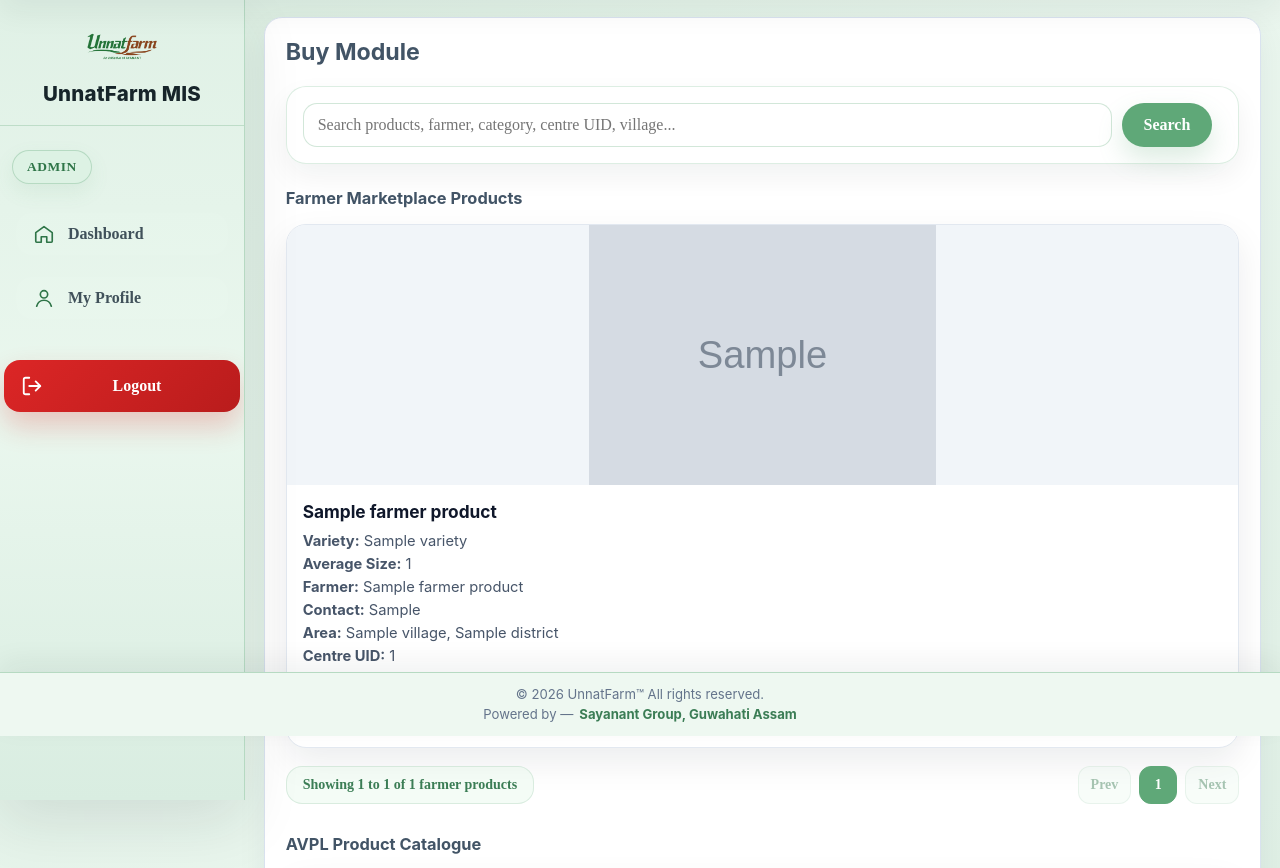
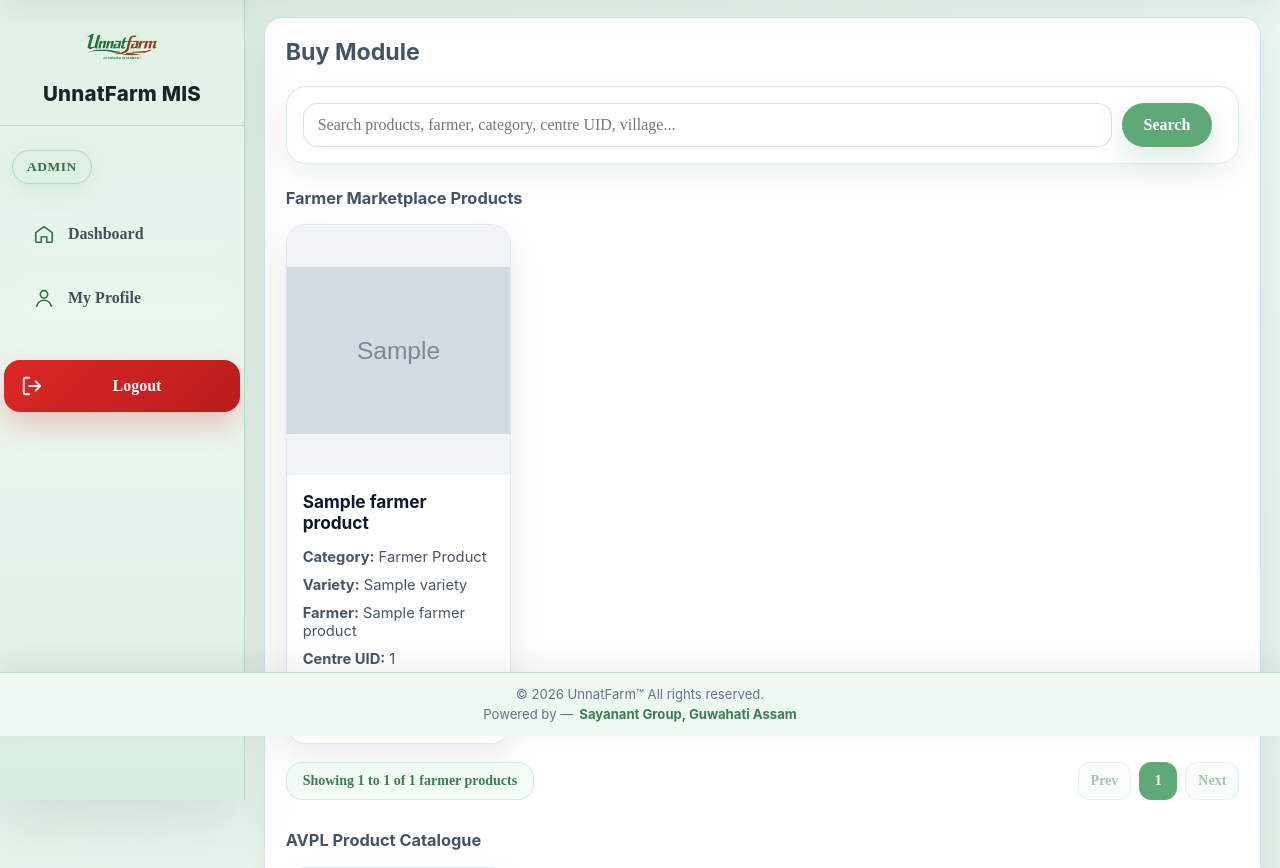
Before and after one commit to rahulbaruah098/Unnat-Farm, a Flask app: page /modules/buy in a window 1280 px wide. Shown: the part 64-932 px from the top of the page. Run offline with Flask 3, Linux system fonts and the light colour scheme; the visitor is signed in with stand-in values (Sample User, id 1); grey boxes marked "Sample" are stand-in pictures; a database or web service that is not in the repository returns one stand-in record (values such as "Sample title").

Commit message:
fixed fixed fixed

```diff
--- a/app/blueprints/modules/routes.py
+++ b/app/blueprints/modules/routes.py
@@ -130,19 +130,22 @@ def buy():
         flash(f"{quantity} {product.get('product_name')} purchased and added to your stock.", "success")
         return redirect(url_for("modules.buy"))
 
-    # ===== GET LOGIC =====
+   # ===== GET LOGIC =====
     products = list(mongo.db.products.find({}).sort("created_at", -1))
 
+    view_mode = request.args.get("view", "").strip()
+
     farmer_query = {"status": "active"}
 
-    if session.get("role") == "ufc_mitra":
-        farmer_query["mitra_uid"] = session.get("mitra_uid")
+    if view_mode != "all":
+        if session.get("role") == "ufc_mitra":
+            farmer_query["mitra_uid"] = session.get("mitra_uid")
     elif session.get("role") == "ufc_admin":
         farmer_query["centre_uid"] = session.get("centre_uid")
 
     farmer_products = list(
-        mongo.db.farmer_products.find(farmer_query).sort("created_at", -1)
-    )
+    mongo.db.farmer_products.find(farmer_query).sort("created_at", -1)
+)
 
     return render_template(
         "modules/buy.html",
@@ -658,6 +661,7 @@ def insurance_leads():
 def lms():
     audience = session.get("role")
     user_id = session.get("user_id")
+    q = request.args.get("q", "").strip()
 
     query = {
         "$or": [
@@ -667,16 +671,23 @@ def lms():
     }
 
     if audience == "farmer":
-        farmer_profile = mongo.db.farmer_master.find_one({
-            "linked_user_id": user_id
-        })
-
-        if not farmer_profile:
-            farmer_profile = mongo.db.farmer_master.find_one({
-                "linked_user_id": ObjectId(user_id)
-            })
-
-        farmer_activities = farmer_profile.get("activities", []) if farmer_profile else []
+        farmer_profile = (
+            mongo.db.farmer_master.find_one({"linked_user_id": user_id})
+            or mongo.db.farmer_master.find_one({"linked_user_id": ObjectId(user_id)})
+        )
+
+        farmer_activities = []
+
+        if farmer_profile:
+            for key in ["activities", "registered_activities", "activity", "farmer_activities"]:
+                value = farmer_profile.get(key)
+
+                if isinstance(value, list):
+                    farmer_activities.extend(value)
+                elif isinstance(value, str) and value.strip():
+                    farmer_activities.append(value.strip())
+
+        farmer_activities = list(set(farmer_activities))
 
         query = {
             "$and": [
@@ -689,13 +700,12 @@ def lms():
                 {
                     "$or": [
                         {"activity_category": "all"},
-                        {"activity_category": {"$in": farmer_activities}}
+                        {"activity_category": "All"},
+                        {"activity_category": {"$in": farmer_activities}},
                     ]
                 }
             ]
         }
-
-    q = request.args.get("q", "").strip()
 
     if q:
         query = {
@@ -1566,7 +1576,7 @@ def place_farmer_order():
 
     if quantity <= 0:
         flash("Invalid quantity.", "danger")
-        return redirect(url_for("dashboard.home"))
+        return redirect(url_for("modules.buy"))
 
     user = mongo.db.users.find_one({"_id": ObjectId(session["user_id"])}) or {}
 
@@ -1577,6 +1587,96 @@ def place_farmer_order():
     }) or mongo.db.farmer_master.find_one({
         "contact_no": user.get("phone")
     }) or {}
+
+    farmer_product = None
+    avpl_product = None
+    product_source = "avpl_product"
+
+    if product_id:
+        try:
+            farmer_product = mongo.db.farmer_products.find_one({
+                "_id": ObjectId(product_id)
+            })
+        except Exception:
+            farmer_product = None
+
+    if farmer_product:
+        product_source = "farmer_product"
+
+        if str(farmer_product.get("farmer_user_id")) == str(session.get("user_id")):
+            flash("You cannot buy your own listed product.", "danger")
+            return redirect(url_for("modules.buy"))
+
+        available_qty = float(farmer_product.get("available_quantity") or 0)
+
+        if quantity > available_qty:
+            flash("Not enough quantity available.", "danger")
+            return redirect(url_for("modules.buy"))
+
+        product_name = farmer_product.get("product_name")
+        unit_price = float(farmer_product.get("unit_price") or 0)
+
+        # ✅ Reduce farmer product stock
+        update_result = mongo.db.farmer_products.update_one(
+            {
+                "_id": ObjectId(product_id),
+                "available_quantity": {"$gte": quantity}
+            },
+            {
+                "$inc": {
+                    "available_quantity": -quantity
+                },
+                "$set": {
+                    "updated_at": now_utc()
+                }
+            }
+        )
+
+        if update_result.modified_count == 0:
+            flash("Stock changed recently. Please try again.", "danger")
+            return redirect(url_for("modules.buy"))
+
+    else:
+        if product_id:
+            try:
+                avpl_product = mongo.db.products.find_one({
+                    "_id": ObjectId(product_id)
+                })
+            except Exception:
+                avpl_product = None
+
+        if not avpl_product:
+            flash("Product not found.", "danger")
+            return redirect(url_for("modules.buy"))
+
+        product_name = avpl_product.get("name") or avpl_product.get("product_name") or product_name
+        unit_price = float(avpl_product.get("price") or avpl_product.get("unit_price") or unit_price or 0)
+
+        available_qty = float(avpl_product.get("available_quantity") or 0)
+
+        if quantity > available_qty:
+            flash("Not enough quantity available.", "danger")
+            return redirect(url_for("modules.buy"))
+
+        # ✅ Reduce AVPL product stock
+        update_result = mongo.db.products.update_one(
+            {
+                "_id": ObjectId(product_id),
+                "available_quantity": {"$gte": quantity}
+            },
+            {
+                "$inc": {
+                    "available_quantity": -quantity
+                },
+                "$set": {
+                    "updated_at": now_utc()
+                }
+            }
+        )
+
+        if update_result.modified_count == 0:
+            flash("Stock changed recently. Please try again.", "danger")
+            return redirect(url_for("modules.buy"))
 
     total_amount = quantity * unit_price
 
@@ -1593,9 +1693,10 @@ def place_farmer_order():
         "centre_uid": farmer.get("centre_uid"),
         "mitra_uid": farmer.get("mitra_uid"),
         "order_type": "farmer_purchase",
+        "product_source": product_source,
         "status": "placed",
         "created_at": now_utc()
     })
 
     flash("Order placed successfully.", "success")
-    return redirect(url_for("dashboard.home"))
+    return redirect(url_for("modules.buy"))
--- a/app/templates/modules/buy.html
+++ b/app/templates/modules/buy.html
@@ -34,35 +34,52 @@
 <div class="market-body">
     <h4>{{ p.product_name }}</h4>
 
+    <p><strong>Category:</strong> Farmer Product</p>
     <p><strong>Variety:</strong> {{ p.variety or '-' }}</p>
-                    <p><strong>Average Size:</strong> {{ p.average_size or '-' }}</p>
     <p><strong>Farmer:</strong> {{ p.farmer_name or '-' }}</p>
-                    <p><strong>Contact:</strong> {{ p.farmer_contact or '-' }}</p>
-                    <p>
-                        <strong>Area:</strong>
-                        {{ p.village or '-' }}{% if p.block %}, {{ p.block }}{% endif %}{% if p.district %}, {{ p.district }}{% endif %}
-                    </p>
     <p><strong>Centre UID:</strong> {{ p.centre_uid or '-' }}</p>
 
     <div class="market-footer">
      <div>
     <span class="price">₹{{ p.unit_price or '-' }}</span>
-                            <small>Available: {{ p.available_quantity or '-' }}</small>
+
+    {% set farmer_stock = p.available_quantity|float %}
+    {% if farmer_stock <= 0 %}
+        <small class="stock-text stock-out">Out of Stock</small>
+    {% else %}
+        <small class="stock-text">Available: {{ p.available_quantity }}</small>
+    {% endif %}
 </div>
 
-                        {% if session.get('role') == 'ufc_mitra' %}
-                            <form method="POST" class="buy-form">
-                                <input type="hidden" name="product_id" value="{{ p._id }}">
+{% if session.get('role') == 'farmer' %}
+    {% if farmer_stock <= 0 %}
+        <form class="buy-form">
             <input
                 type="number"
                 step="0.01"
                 min="0.01"
+                placeholder="Qty"
+                disabled
+            >
+            <button type="button" disabled>Buy</button>
+        </form>
+    {% else %}
+        <form method="POST" action="{{ url_for('modules.place_farmer_order') }}" class="buy-form">
+            <input type="hidden" name="product_id" value="{{ p._id }}">
+            <input type="hidden" name="product_name" value="{{ p.product_name }}">
+            <input type="hidden" name="unit_price" value="{{ p.unit_price or 0 }}">
+            <input
+                type="number"
+                step="0.01"
+                min="0.01"
+                max="{{ p.available_quantity }}"
                 name="quantity"
                 placeholder="Qty"
                 required
             >
             <button type="submit">Buy</button>
         </form>
+    {% endif %}
 {% endif %}
     </div>
 </div>
@@ -124,6 +141,23 @@
         <span class="price">₹{{ p.price or '-' }}</span>
         <small>AVPL Catalogue Product</small>
     </div>
+
+    {% if session.get('role') == 'farmer' %}
+        <form method="POST" action="{{ url_for('modules.place_farmer_order') }}" class="buy-form">
+            <input type="hidden" name="product_id" value="{{ p._id }}">
+            <input type="hidden" name="product_name" value="{{ p.name }}">
+            <input type="hidden" name="unit_price" value="{{ p.price or 0 }}">
+            <input
+                type="number"
+                step="0.01"
+                min="0.01"
+                name="quantity"
+                placeholder="Qty"
+                required
+            >
+            <button type="submit">Buy</button>
+        </form>
+    {% endif %}
 </div>
                 </div>
             </div>
@@ -202,9 +236,27 @@
 
 .marketplace-grid{
     display:grid;
-    grid-template-columns:repeat(auto-fit,minmax(260px,1fr));
+    grid-template-columns:repeat(auto-fill, minmax(260px, 1fr));
     gap:18px;
     margin-top:16px;
+}
+
+@media(min-width:1200px){
+    .marketplace-grid{
+        grid-template-columns:repeat(4, minmax(0, 1fr));
+    }
+}
+
+@media(min-width:861px) and (max-width:1199px){
+    .marketplace-grid{
+        grid-template-columns:repeat(3, minmax(0, 1fr));
+    }
+}
+
+@media(min-width:521px) and (max-width:860px){
+    .marketplace-grid{
+        grid-template-columns:repeat(2, minmax(0, 1fr));
+    }
 }
 
 .market-card{
@@ -214,6 +266,10 @@
     overflow:hidden;
     box-shadow:0 14px 34px rgba(15,23,42,.08);
     transition:.2s ease;
+    display:flex;
+    flex-direction:column;
+    min-height:430px;
+    width:100%;
 }
 
 .market-card:hover{
@@ -223,7 +279,7 @@
 
 .market-img-wrap{
     width:100%;
-    height:260px;
+    height:250px;
     background:#F1F5F9;
     display:flex;
     align-items:center;
@@ -260,6 +316,9 @@
 
 .market-body{
     padding:16px;
+    display:flex;
+    flex-direction:column;
+    flex:1;
 }
 
 .market-body h4{
@@ -279,7 +338,7 @@
     justify-content:space-between;
     gap:12px;
     align-items:flex-end;
-    margin-top:14px;
+    margin-top:auto;
     padding-top:12px;
     border-top:1px solid #E2E8F0;
 }
@@ -291,10 +350,28 @@
     font-size:1.15rem;
 }
 
-.market-footer small{
+.stock-text{
     display:block;
     margin-top:3px;
     color:#64748B;
+    font-size:.86rem;
+    font-weight:700;
+}
+
+.stock-out{
+    color:#B91C1C !important;
+    background:#FEE2E2;
+    border:1px solid #FECACA;
+    padding:4px 9px;
+    border-radius:999px;
+    width:max-content;
+}
+
+.buy-form button:disabled{
+    background:#CBD5E1;
+    color:#64748B;
+    cursor:not-allowed;
+    box-shadow:none;
 }
 
 .buy-form{
```
Also changed, not shown: app/templates/base.html (+52 -0 lines), 2 other files. Lines whose indentation alone changed are shown as unchanged.
